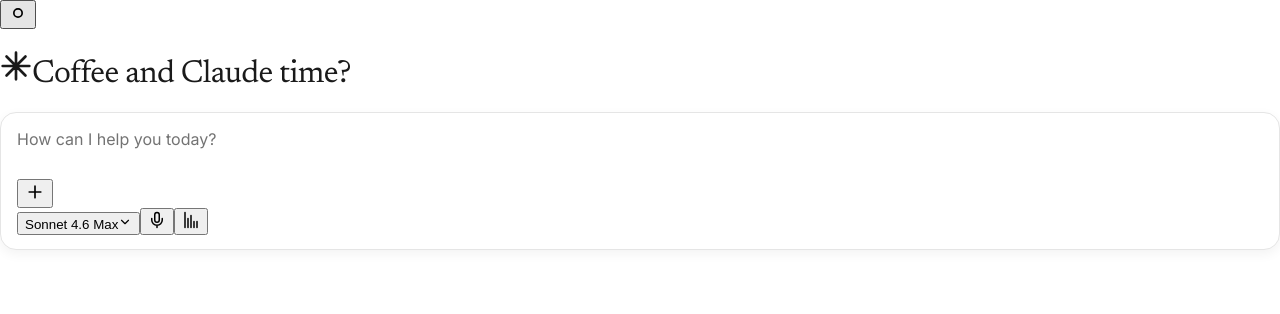
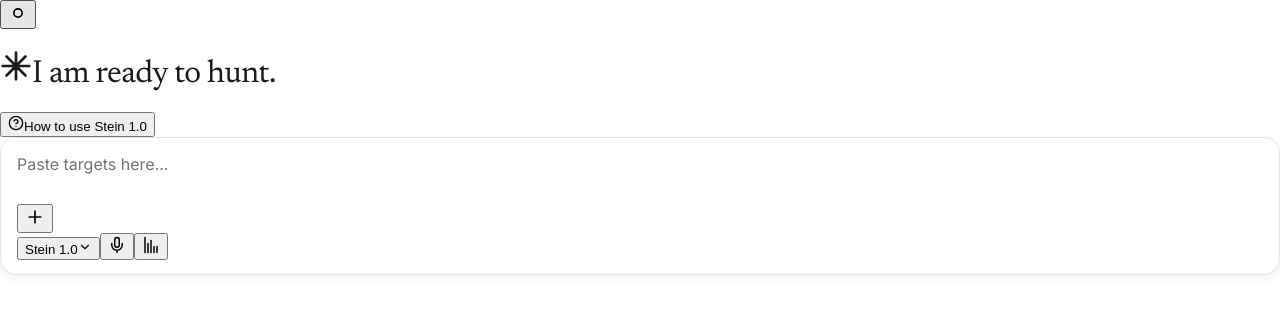
Before and after one commit to rai-analytics/sbh-lead-intel-web, a Next.js app: page / in a window 1280 px wide. Shown: the top 314 px of the page. Built offline with nearby package versions, Linux system fonts and the light colour scheme.

Commit message:
UI Tweaks: Stein 1.0 branding and How to Use modal

```diff
--- a/src/app/page.tsx
+++ b/src/app/page.tsx
@@ -14,7 +14,38 @@
   const [input, setInput] = useState('');
   const [results, setResults] = useState<LeadResult[]>([]);
   const [isProcessing, setIsProcessing] = useState(false);
+  const [placeholder, setPlaceholder] = useState('');
+  const [showHowTo, setShowHowTo] = useState(false);
+  const [isHowToModalOpen, setIsHowToModalOpen] = useState(false);
   const textareaRef = useRef<HTMLTextAreaElement>(null);
+
+  const fullPlaceholder = "Paste a target lead here (e.g. Wallmantra, New Delhi)...";
+
+  useEffect(() => {
+    let currentText = '';
+    let currentIndex = 0;
+
+    const startDelay = setTimeout(() => {
+      const typingInterval = setInterval(() => {
+        if (currentIndex < fullPlaceholder.length) {
+          currentText += fullPlaceholder[currentIndex];
+          setPlaceholder(currentText);
+          currentIndex++;
+        } else {
+          clearInterval(typingInterval);
+          // After it finishes typing, wait 2 seconds, then transition to button
+          setTimeout(() => {
+            setPlaceholder("Paste targets here...");
+            setShowHowTo(true);
+          }, 2000);
+        }
+      }, 40);
+
+      return () => clearInterval(typingInterval);
+    }, 500);
+
+    return () => clearTimeout(startDelay);
+  }, []);
 
   useEffect(() => {
     // Check system preference or default to dark
@@ -114,19 +145,31 @@
       <div className={`w-full max-w-[760px] flex flex-col items-center transition-all duration-700 ease-in-out ${results.length > 0 ? '-translate-y-20' : ''}`}>
 
         {/* Exact Claude Heading */}
-        <h1 className="serif-heading text-[40px] text-center mb-10 flex items-center justify-center gap-3">
-          <svg width="32" height="32" viewBox="0 0 24 24" fill="none" xmlns="http://www.w3.org/2000/svg" className="text-[#d97757]">
-            <path d="M12 2v20M2 12h20M4.9 4.9l14.2 14.2M4.9 19.1L19.1 4.9M8 8l8 8M8 16l8-8" stroke="currentColor" strokeWidth="2" strokeLinecap="round"/>
-          </svg>
-          Coffee and Claude time?
-        </h1>
+        <div className="w-full relative">
+          <h1 className="serif-heading text-[40px] text-center mb-10 flex items-center justify-center gap-3">
+            <svg width="32" height="32" viewBox="0 0 24 24" fill="none" xmlns="http://www.w3.org/2000/svg" className="text-[#d97757]">
+              <path d="M12 2v20M2 12h20M4.9 4.9l14.2 14.2M4.9 19.1L19.1 4.9M8 8l8 8M8 16l8-8" stroke="currentColor" strokeWidth="2" strokeLinecap="round"/>
+            </svg>
+            I am ready to hunt.
+          </h1>
+
+          {showHowTo && (
+            <button
+              onClick={() => setIsHowToModalOpen(true)}
+              className="absolute right-0 bottom-full mb-4 animate-fade-in flex items-center gap-2 text-sm text-[var(--placeholder-color)] hover:text-[var(--text-color)] transition-colors px-3 py-1.5 rounded-full border border-[var(--border-color)] bg-[var(--panel-bg)] hover:bg-[var(--border-color)]"
+            >
+              <svg width="16" height="16" viewBox="0 0 24 24" fill="none" stroke="currentColor" strokeWidth="2" strokeLinecap="round" strokeLinejoin="round"><circle cx="12" cy="12" r="10"/><path d="M9.09 9a3 3 0 0 1 5.83 1c0 2-3 3-3 3"/><line x1="12" y1="17" x2="12.01" y2="17"/></svg>
+              How to use Stein 1.0
+            </button>
+          )}
+        </div>
 
         {/* Exact Claude Input Box */}
         <div className="w-full claude-input-container">
           <textarea
             ref={textareaRef}
             className="claude-textarea"
-            placeholder="How can I help you today?"
+            placeholder={placeholder}
             value={input}
             onChange={handleInput}
             onKeyDown={handleKeyDown}
@@ -143,7 +186,7 @@
             {/* Right Controls */}
             <div className="flex items-center gap-4 text-sm">
               <button className="flex items-center gap-1 hover:text-[var(--text-color)] transition-colors font-medium">
-                Sonnet 4.6 Max
+                Stein 1.0
                 <svg width="14" height="14" viewBox="0 0 24 24" fill="none" stroke="currentColor" strokeWidth="2" strokeLinecap="round" strokeLinejoin="round">
                   <path d="m6 9 6 6 6-6" />
                 </svg>
@@ -200,6 +243,33 @@
         </div>
       )}
 
+      {/* How To Use Modal */}
+      {isHowToModalOpen && (
+        <div className="fixed inset-0 bg-black/50 z-50 flex items-center justify-center p-4" onClick={() => setIsHowToModalOpen(false)}>
+          <div className="bg-[var(--bg-color)] border border-[var(--border-color)] p-8 rounded-2xl max-w-md w-full shadow-2xl" onClick={e => e.stopPropagation()}>
+            <h2 className="serif-heading text-2xl mb-4 text-[var(--text-color)]">Using Stein 1.0</h2>
+            <div className="text-[var(--placeholder-color)] space-y-4 text-sm leading-relaxed">
+              <p>
+                <strong>1. Paste your leads:</strong> You can paste single leads or a massive list.
+                Format them like "Company Name, Location" for best results.
+              </p>
+              <p>
+                <strong>2. Initiate Hunt:</strong> Press Enter. Stein 1.0 will instantly trigger multi-node cognitive analysis.
+              </p>
+              <p>
+                <strong>3. Review & Export:</strong> verified LinkedIn URLs will populate below. Click Export CSV when you're done.
+              </p>
+            </div>
+            <button
+              onClick={() => setIsHowToModalOpen(false)}
+              className="mt-8 w-full bg-[var(--text-color)] text-[var(--bg-color)] font-medium py-2.5 rounded-xl hover:opacity-90 transition-opacity"
+            >
+              Got it
+            </button>
+          </div>
+        </div>
+      )}
+
     </main>
   );
 }
```
